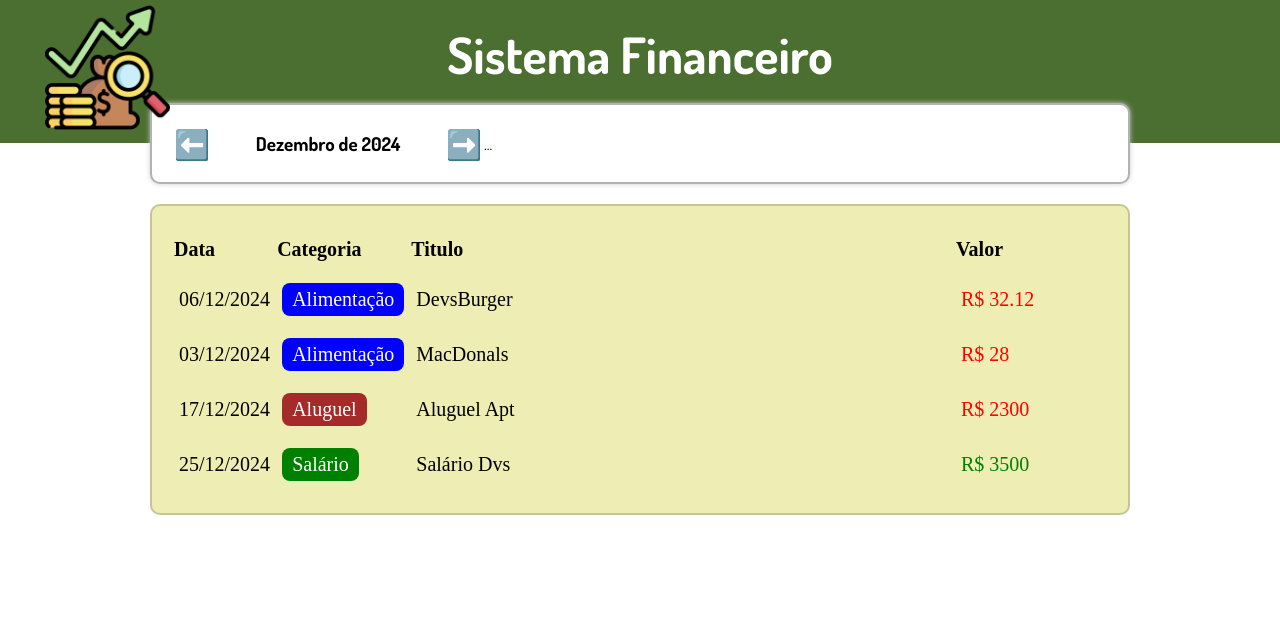
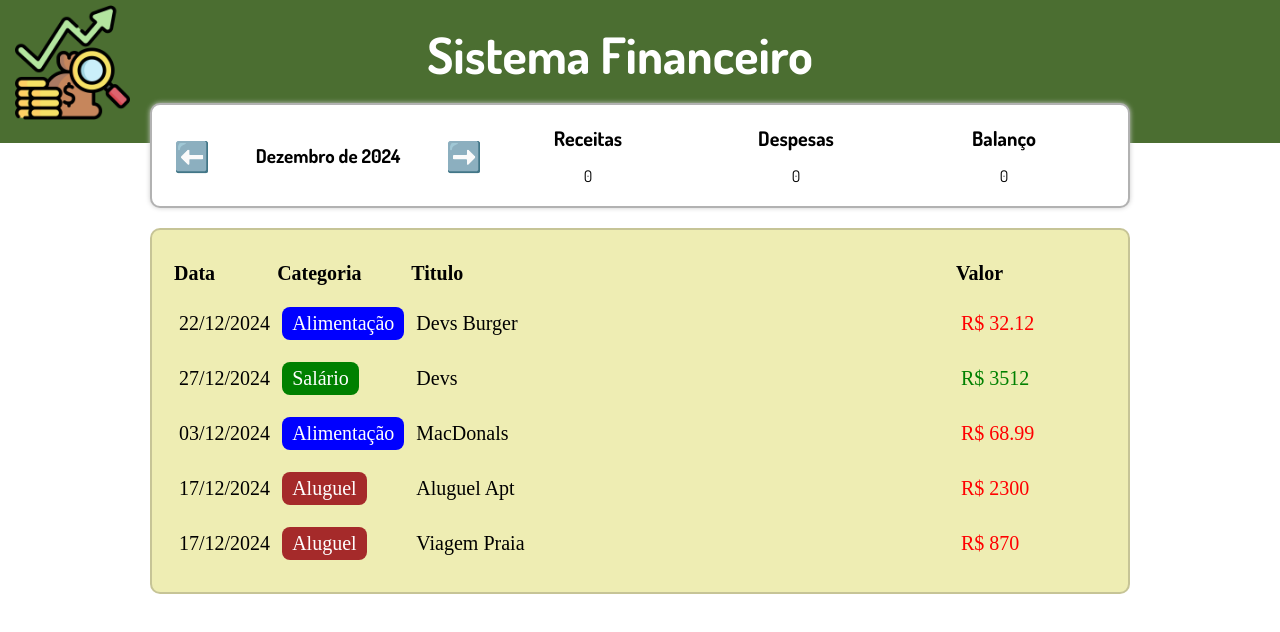
Before and after one commit to AndrePacolla/expense-tracker-, a React (Vite) app: page / in a window 1280 px wide. Shown: the top 632 px of the page. Built offline with nearby package versions, Linux system fonts and the light colour scheme.

Commit message:
adc components ResumeItem

```diff
--- a/src/App.styles.ts
+++ b/src/App.styles.ts
@@ -27,9 +27,9 @@ export const Header = styled.div `
 
 export const Image = styled.div`
   margin-top: 12px;
-  margin-left:45px;
-  width: 125px;
-  height: 125px;
+  margin-left:15px;
+  width: 115px;
+  height: 115px;
   background-image: url(${Logo});
   background-size:cover;
   background-position: center;
--- a/src/App.tsx
+++ b/src/App.tsx
@@ -16,6 +16,9 @@ const  App = () => {
   const [list, setLIst] = useState<Item[]>(items);
   const [filteredList, setFilteredList] = useState<Item[]>([]);
   const [currentMonth, setCurrentMonth] = useState(getCurrentMonth());
+  const [income, setIncome] = useState(0);
+  const [expense, setExpense] = useState(0);
+
 
 
   useEffect(()=> {
@@ -43,6 +46,8 @@ const  App = () => {
           <InfoArea
             currentMonth={currentMonth}
             onMonthChange={handleMonthChange}
+            income={income}
+            expense={expense}
           />
 
           {/*Area  de insert info. */}
--- a/src/components/Info Area/index.tsx
+++ b/src/components/Info Area/index.tsx
@@ -1,13 +1,16 @@
 import * as C from "./style";
 import {formatCurrentMonth} from "../../helpers/dateFilter";
+import {ResumeItem} from "../ResumeItem"
 
 type Props = {
     currentMonth: string;
     onMonthChange: (newMonth: string) => void;
+    income: number;
+    expense: number;
 };
 
 
-export const InfoArea = ({currentMonth, onMonthChange}: Props) => {
+export const InfoArea = ({currentMonth, onMonthChange, income, expense}: Props) => {
     const handlePrevMonth = () => {
 
         let [year, month] = currentMonth.split("-");
@@ -33,7 +36,11 @@ export const InfoArea = ({currentMonth, onMonthChange}: Props) => {
         </C.MonthArea>
 
         <C.ResumeArea>
-            ...
+
+            <ResumeItem title ={"Receitas"} value={income}/>
+            <ResumeItem title ={"Despesas"} value={expense}/>
+            <ResumeItem title ={"Balanço"} value={income - expense}/>
+
         </C.ResumeArea>
 
       </C.Container>
--- /dev/null
+++ b/src/components/ResumeItem/index.tsx
@@ -0,0 +1,17 @@
+import * as C from "./styles"
+
+type Props = {
+    title: string;
+    value: number;
+}
+
+export const ResumeItem = ({title, value}: Props) => {
+    return(
+        <C.Container>
+            <C.Title>{title}</C.Title>
+            <C.Info>{value}</C.Info>
+        </C.Container>
+
+
+    );
+};
--- /dev/null
+++ b/src/components/ResumeItem/styles.ts
@@ -0,0 +1,18 @@
+import styled from "styled-components";
+
+
+export const Container = styled.div`
+    flex: 1;
+`;
+
+export const Title = styled.div`
+    font-size: 20px;
+    font-weight: bold;
+    text-align: center;
+
+`;
+
+export const Info = styled.div`
+    text-align: center;
+    margin-top: 15px;
+`;
--- a/src/data/items.ts
+++ b/src/data/items.ts
@@ -2,8 +2,19 @@ import {Item} from "../types/Item"
 
 
 export const items: Item[]  = [
-    {date: new Date(2024, 11 ,6), category: "food", title: "DevsBurger", value: 32.12},
-    {date: new Date(2024, 11 ,3),category:"food", title: "MacDonals", value: 28},
+    {date: new Date(2024, 10 ,6), category: "food", title: "Devs Burger", value: 32.12},
+    {date: new Date(2024, 10 ,9), category: "salary", title: "Salário front", value: 3.512},
+    {date: new Date(2024, 11 ,22), category: "food", title: "Devs Burger", value: 32.12},
+    {date: new Date(2024, 11 ,27), category: "salary", title: "Devs", value: 3512},
+
+    {date: new Date(2024, 11 ,3),category:"food", title: "MacDonals", value: 68.99},
     {date: new Date(2024, 11 ,17), category: "rent", title: "Aluguel Apt", value: 2300},
-    {date: new Date(2024, 11 ,25), category: "salary", title: "Salário Dvs", value: 3500}
+    {date: new Date(2024, 11 ,17), category: "rent", title: "Viagem Praia", value: 870},
+    {date: new Date(2025, 0 ,17), category: "salary", title: "Salário front", value: 4300},
+    {date: new Date(2025, 0 ,17), category: "rent", title: "Aluguel Apt", value: 2300},
+    {date: new Date(2025, 1 ,25), category: "salary", title: "Salário Dvs", value: 3500},
+    {date: new Date(2025, 2 ,25), category: "salary", title: "Salário Dvs", value: 3500},
+    {date: new Date(2025, 1 ,17), category: "rent", title: "Aluguel Apt", value: 2300},
+    {date: new Date(2025, 2 ,17), category: "rent", title: "Aluguel Apt", value: 2300},
+    {date: new Date(2025, 2 ,25), category: "salary", title: "Salário Dvs", value: 3500}
 ]
```
